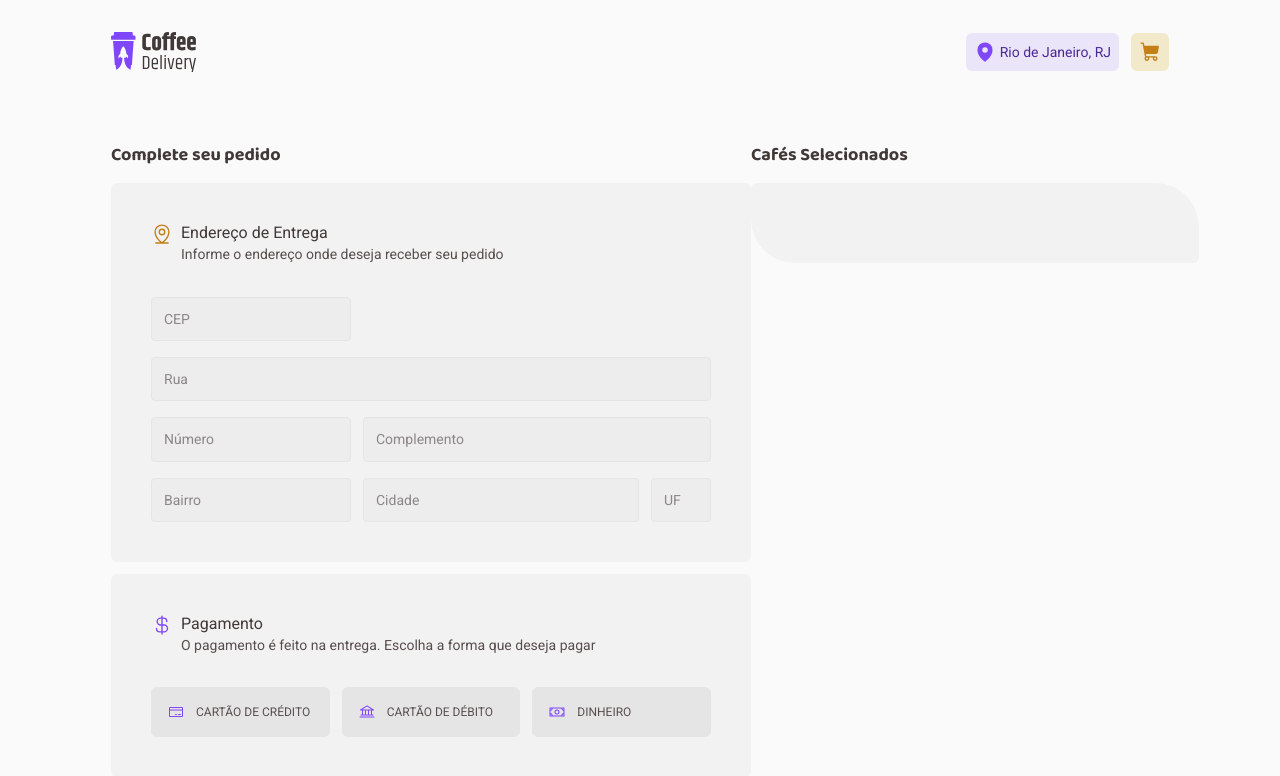
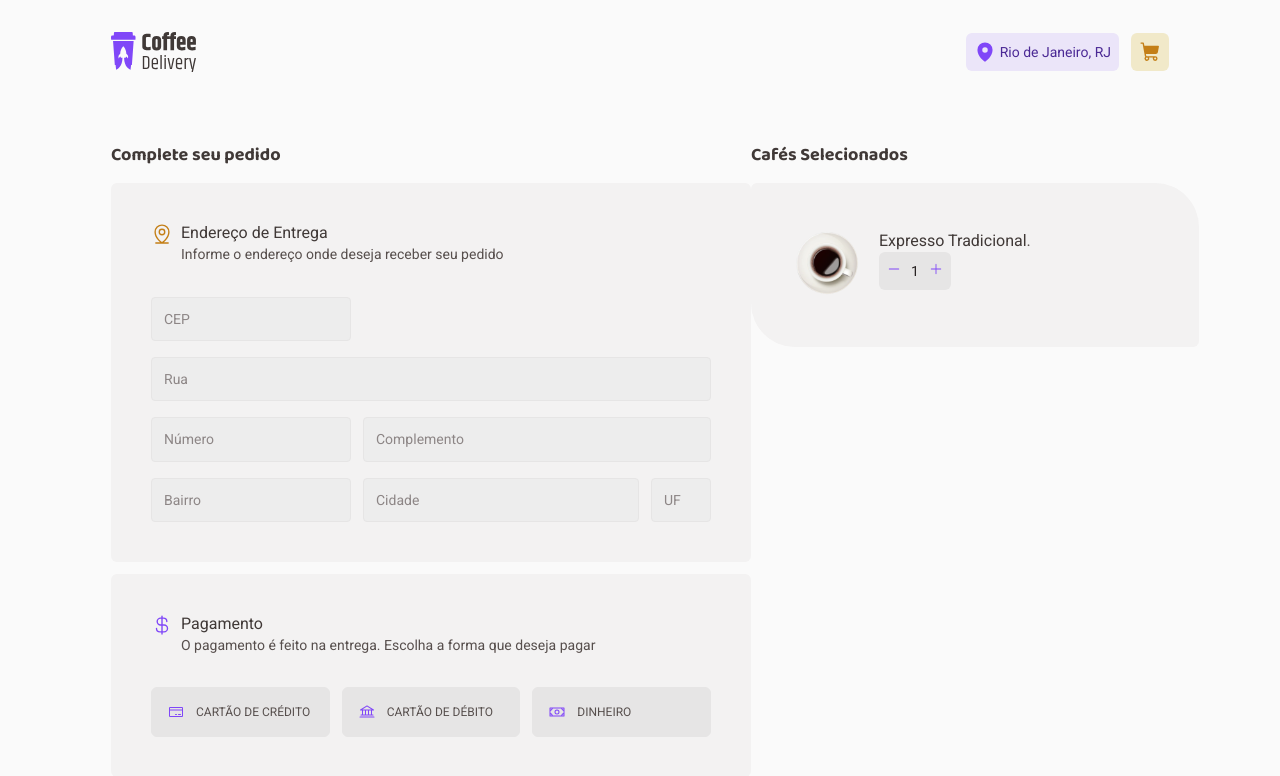
Before and after one commit to GabrielFSoares/coffee-delivery, a React (Vite) app: page /checkout in a window 1280 px wide. Shown: the top 776 px of the page. Built offline with nearby package versions, Linux system fonts and the light colour scheme.

Commit message:
coffee list in cart

```diff
--- a/src/Styles/global.ts
+++ b/src/Styles/global.ts
@@ -31,7 +31,7 @@ export const GlobalStyle = createGlobalStyle`
 		font-size: 1rem;
 	}
 
-	input, textarea, button, p, span, h1, a {
+	input, textarea, button, p, span, h1, h2, a {
 		line-height: 130%;
 	}
 
--- a/src/pages/Checkout/components/coffee-list-in-cart/index.tsx
+++ b/src/pages/Checkout/components/coffee-list-in-cart/index.tsx
@@ -1,3 +1,26 @@
+import { ButtonsContainer, CoffeeListInCartContainer } from './styles'
+import imageCoffee from '../../../../assets/Coffee-types/Type=Americano.png'
+import { ButtonMoreOrLess } from '../../../components/button-more-or-less'
+import { useState } from 'react'
+
 export function CoffeeListInCart() {
-  return <div></div>
+  const [itemQuantityIncart, setItemQuantityIncart] = useState(1)
+
+  return (
+    <CoffeeListInCartContainer>
+      <div>
+        <img src={imageCoffee} alt=""></img>
+      </div>
+      <div>
+        <p>Expresso Tradicional</p>
+        <ButtonsContainer>
+          <ButtonMoreOrLess
+            selectedItemQuantity={itemQuantityIncart}
+            setSelectedItemQuantity={setItemQuantityIncart}
+          />
+        </ButtonsContainer>
+      </div>
+      <div>.</div>
+    </CoffeeListInCartContainer>
+  )
 }
--- a/src/pages/Checkout/components/coffee-list-in-cart/styles.ts
+++ b/src/pages/Checkout/components/coffee-list-in-cart/styles.ts
@@ -0,0 +1,15 @@
+import styled from 'styled-components'
+
+export const CoffeeListInCartContainer = styled.div`
+  display: flex;
+  padding: 0.5rem 0.25rem;
+
+  img {
+    width: 64px;
+    margin-right: 1.25rem;
+  }
+`
+
+export const ButtonsContainer = styled.div`
+  display: flex;
+`
--- a/src/pages/Checkout/index.tsx
+++ b/src/pages/Checkout/index.tsx
@@ -19,7 +19,7 @@ export function Checkout() {
   return (
     <CheckoutContainer>
       <div>
-        <p>Complete seu pedido</p>
+        <h2>Complete seu pedido</h2>
         <AddressContainer>
           <HeaderContainer>
             <span>
@@ -78,7 +78,7 @@ export function Checkout() {
         </PaymentContainer>
       </div>
       <div>
-        <p>Cafés Selecionados</p>
+        <h2>Cafés Selecionados</h2>
         <SelectedCoffeesContainer>
           <CoffeeListInCart />
         </SelectedCoffeesContainer>
--- a/src/pages/Checkout/styles.ts
+++ b/src/pages/Checkout/styles.ts
@@ -6,11 +6,12 @@ export const CheckoutContainer = styled.div`
   justify-content: space-between;
   padding-top: 2.5rem;
 
-  div > p {
+  h2 {
     font-family: 'Baloo 2', sans-serif;
     font-size: 1.125rem;
     font-weight: 700;
     margin-bottom: 1rem;
+    color: ${(props) => props.theme['base-subtitle']};
   }
 `
 
--- a/src/pages/Home/components/coffee-list-item/index.tsx
+++ b/src/pages/Home/components/coffee-list-item/index.tsx
@@ -22,16 +22,6 @@ export function CoffeeListItem(item: CoffeListItemProps) {
   const { setItemsInCart } = useContext(ItemsInCartContext)
 
   const [selectedItemQuantity, setSelectedItemQuantity] = useState(1)
-
-  function handleMoreOrLessInTheAmountOfItems(action: string) {
-    if (action === 'more') {
-      setSelectedItemQuantity(selectedItemQuantity + 1)
-    }
-
-    if (action === 'less' && selectedItemQuantity > 1) {
-      setSelectedItemQuantity(selectedItemQuantity - 1)
-    }
-  }
 
   function handleSetItemsInCart(quantity: number, coffeeId: string) {
     setItemsInCart(quantity)
@@ -58,7 +48,7 @@ export function CoffeeListItem(item: CoffeListItemProps) {
         <div>
           <ButtonMoreOrLess
             selectedItemQuantity={selectedItemQuantity}
-            moreOrLessInTheAmountOfItems={handleMoreOrLessInTheAmountOfItems}
+            setSelectedItemQuantity={setSelectedItemQuantity}
           />
           <PutInCartButton
             type="button"
--- a/src/pages/components/button-more-or-less/index.tsx
+++ b/src/pages/components/button-more-or-less/index.tsx
@@ -3,25 +3,35 @@ import { ButtonMoreOrLessContainer } from './styles'
 
 interface ButtonMoreOrLessProps {
   selectedItemQuantity: number
-  moreOrLessInTheAmountOfItems: (action: string) => void
+  setSelectedItemQuantity: (quantity: number) => void
 }
 
 export function ButtonMoreOrLess({
   selectedItemQuantity,
-  moreOrLessInTheAmountOfItems,
+  setSelectedItemQuantity,
 }: ButtonMoreOrLessProps) {
+  function handleMoreOrLessInTheAmountOfItems(action: string) {
+    if (action === 'more') {
+      setSelectedItemQuantity(selectedItemQuantity + 1)
+    }
+
+    if (action === 'less' && selectedItemQuantity > 1) {
+      setSelectedItemQuantity(selectedItemQuantity - 1)
+    }
+  }
+
   return (
     <ButtonMoreOrLessContainer>
       <button
         type="button"
-        onClick={() => moreOrLessInTheAmountOfItems('less')}
+        onClick={() => handleMoreOrLessInTheAmountOfItems('less')}
       >
         <Minus size={14} />
       </button>
       <span>{selectedItemQuantity}</span>
       <button
         type="button"
-        onClick={() => moreOrLessInTheAmountOfItems('more')}
+        onClick={() => handleMoreOrLessInTheAmountOfItems('more')}
       >
         <Plus size={14} />
       </button>
--- a/src/pages/components/button-more-or-less/styles.ts
+++ b/src/pages/components/button-more-or-less/styles.ts
@@ -21,6 +21,7 @@ export const ButtonMoreOrLessContainer = styled.div`
   }
 
   span {
+    font-size: 0.875rem;
     width: 1.25rem;
     text-align: center;
     color: ${(props) => props.theme['base-title']};
```
